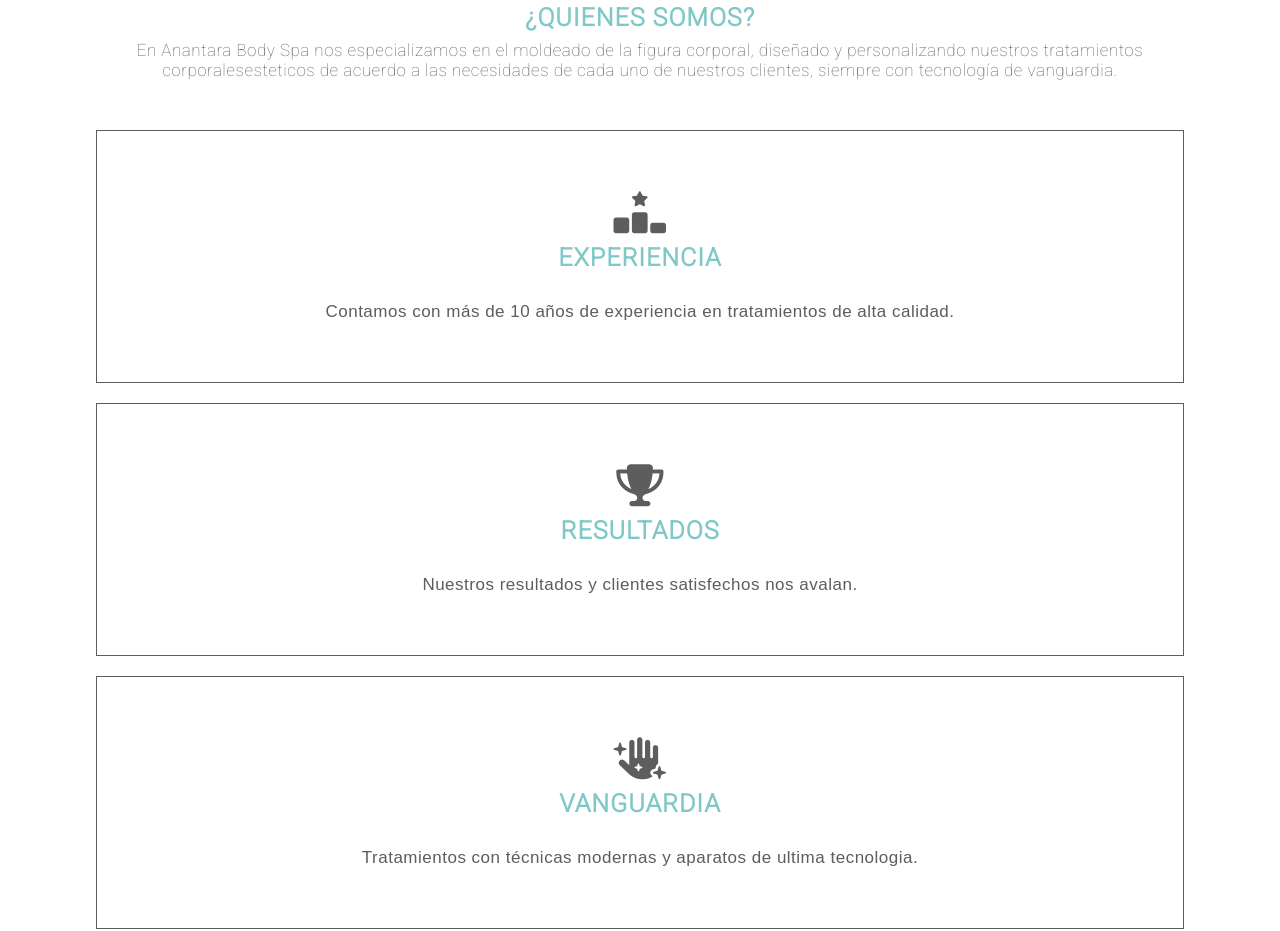
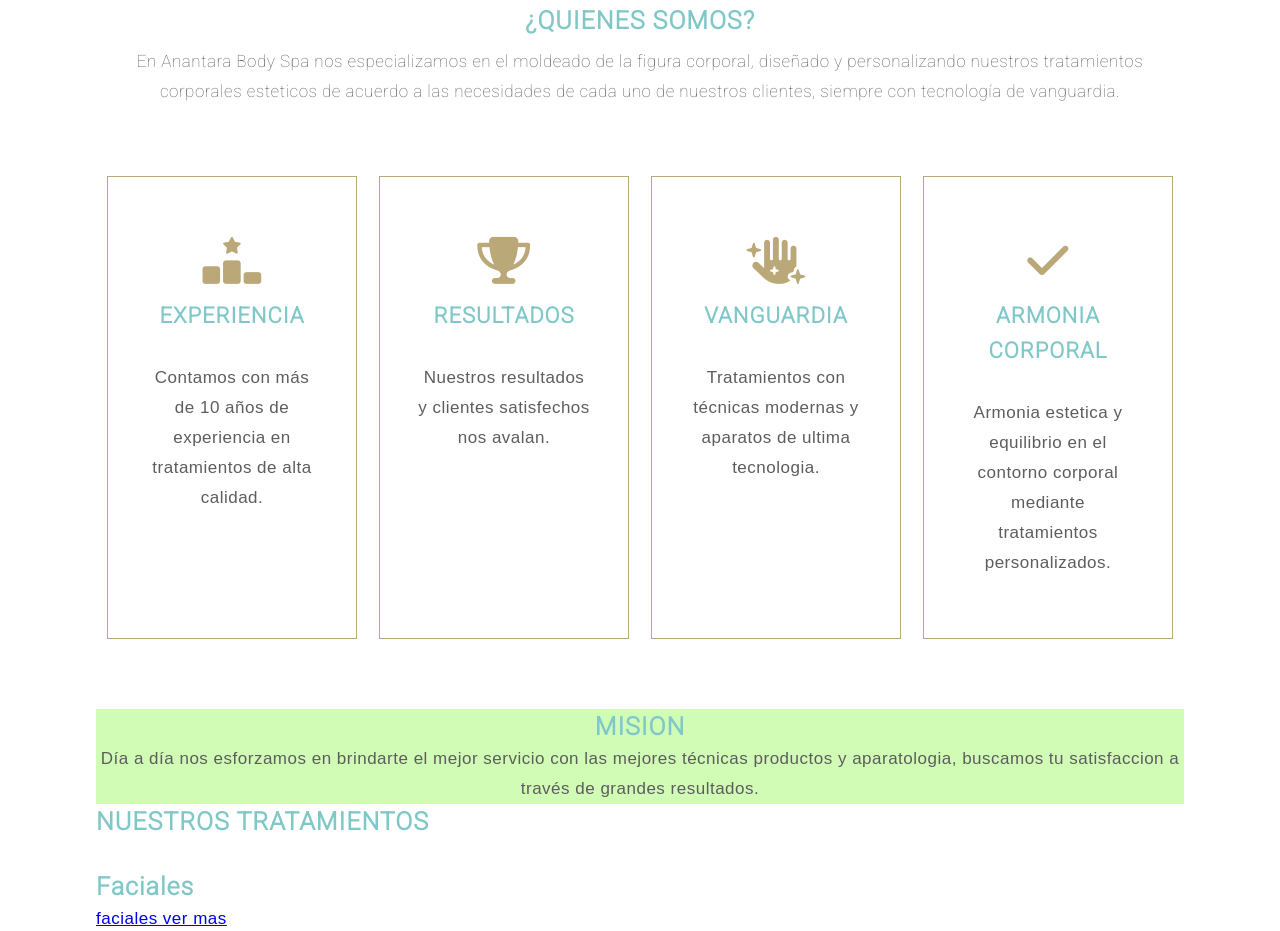
Before and after one commit to vivianakgp/Anantara, a website with bundled scripts: page index.html in a window 1280 px wide. Shown: the part 417-1348 px from the top of the page. Built offline with nearby package versions, Linux system fonts and the light colour scheme.

Commit message:
about us update css

```diff
--- a/index.html
+++ b/index.html
@@ -85,7 +85,7 @@
             <h2>¿QUIENES SOMOS?</h2>
             <h3>En Anantara Body Spa nos especializamos en el
                 moldeado de la figura corporal, diseñado y personalizando
-                nuestros tratamientos corporalesesteticos de acuerdo a las
+                nuestros tratamientos corporales esteticos de acuerdo a las
                 necesidades de cada uno de nuestros clientes, siempre con
                 tecnología de vanguardia.
             </h3>
@@ -111,10 +111,15 @@
                 <article>
                     <i class="fa-solid fa-check"></i>
                     <h4>ARMONIA CORPORAL</h4>
-                    <p>Te brindamos armonia estetica y equilibrio en el contorno corporal mediante
+                    <p>Armonia estetica y equilibrio en el contorno corporal mediante
                         tratamientos personalizados.
                     </p>
                 </article>
+            </div>
+            <div class="ourMission">
+                <h2>MISION</h2>
+                <p>Día a día nos esforzamos en brindarte el mejor servicio con las mejores técnicas
+                    productos y aparatologia, buscamos tu satisfaccion a través de grandes resultados.  </p>
             </div>
         </section>
         <section class="services">
--- a/src/styles/_about.scss
+++ b/src/styles/_about.scss
@@ -1,4 +1,6 @@
-$color-test:rgba(93, 93, 93, 1);
+$icon-border:rgba(187, 168, 121, 1);
+// $icon-border:rgba(148, 198, 118, 1);
+
 .about{
     text-align: center;
     // border: 1px solid black;
@@ -7,30 +9,35 @@
         font-size: 17px;
         font-weight: 200;
         letter-spacing: .5px;
+        line-height: 30px;
         margin: 8px ;
     }
     .adjectives{
+        display: flex;
+        flex-wrap: wrap;
         margin: 50px 0;
         // background-color: rgb(248, 214, 221);
         >article{
-            display: flex;
-            flex-direction: column;
-            justify-content: center;
-            align-items: center;
+            width: 250px;
             height: auto;
-            margin: 20px 0;
+            margin: 20px auto;
             padding: 60px 38px;
-            border: 1px solid $color-test;
+            border: 1px solid $icon-border;
             >i{
-                font-size: 42px;
+                font-size: 47px;
+                color:$icon-border;
 
             }
             >h4{
+                font-size: 22px;
                 margin: 10px 0 30px 0;
             }
             >p{
 
             }
         }
-   }
+    }
+    .ourMission{
+        background-color: rgb(208, 252, 182);
+    }
 }
--- a/src/styles/index.scss
+++ b/src/styles/index.scss
@@ -1,9 +1,10 @@
 // header -menu/banner, footer, global, menu styles
 @use "./menu";
 @use "./about";
-
+$font-color:rgba(93, 93, 93, 1);
 // rgba(93, 93, 93, 1)
 // color: rgba(187, 168, 121, 1);
+
 
 // global styles
 
@@ -18,10 +19,11 @@
     margin: auto;
     font-family: Arial, Helvetica, sans-serif;
     //color de letra en general
-    color: rgba(93, 93, 93, 1);
+    color: $font-color;
+    font-size: 17px;
     font-weight: 200;
     letter-spacing: .5px;
-    font-size: 17px;
+    line-height: 30px;
 
     // overflow-x: hidden;
 
@@ -32,6 +34,7 @@
     font-weight: 800;
     font-size: 25px;//h3 y h4 change size
     letter-spacing: 1px;
+    line-height: 35px;
     color: rgba(128, 200, 200, 1);
 }
 
```
Also changed, not shown: src/styles/index.css, 1 other file.
